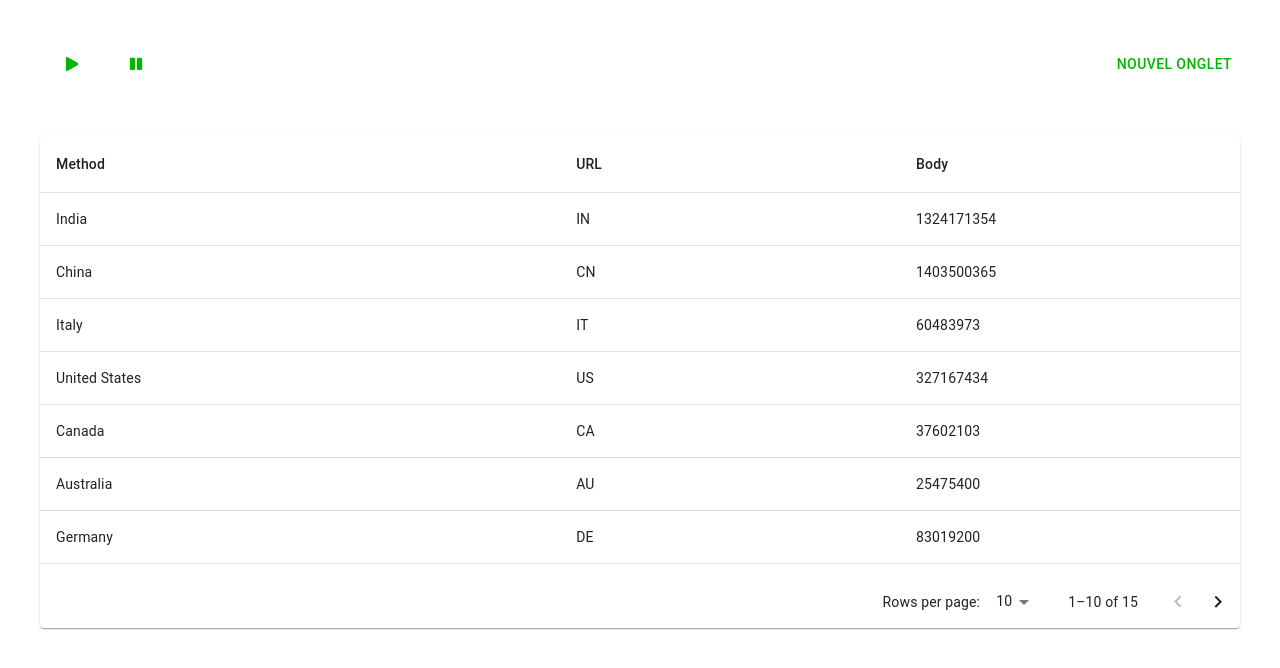
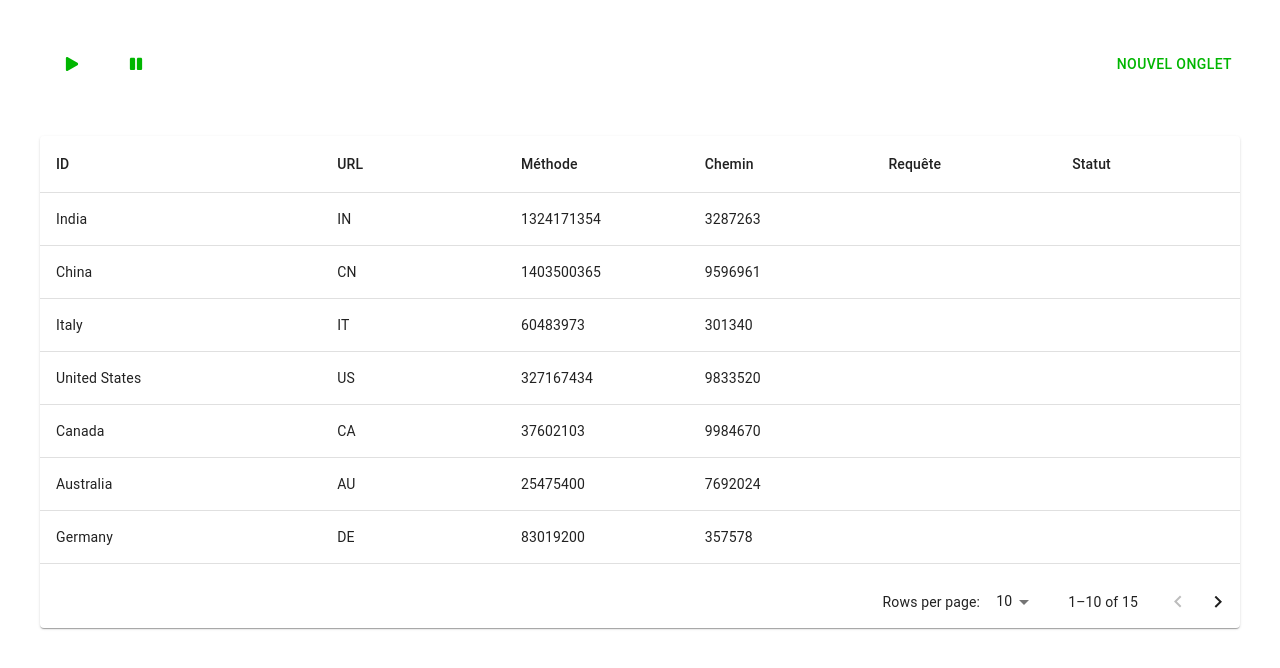
Before and after one commit to LuluLePerdu/ShackoDodo, a React (Vite) app in the folder shack-o-dream/: page / in a window 1280 px wide. Shown: the top 668 px of the page. Built offline with nearby package versions, Linux system fonts and the light colour scheme.

Commit message:
Ajouter champs dans tab

```diff
--- a/shack-o-dream/src/tableaux.jsx
+++ b/shack-o-dream/src/tableaux.jsx
@@ -9,14 +9,17 @@ import TablePagination from '@mui/material/TablePagination';
 import TableRow from '@mui/material/TableRow';
 
 const columns = [
-    { id: 'method', label: 'Method', minWidth: 170 },
+    { id: 'id', label: 'ID', minWidth: 170 },
     { id: 'url', label: 'URL', minWidth: 100 },
-    { id: 'body', label: 'Body', minWidth: 100}
+    { id: 'method', label: 'Méthode', minWidth: 100},
+    { id: 'path', label: 'Chemin', minWidth: 100},
+    { id: 'query', label: 'Requête', minWidth: 100},
+    { id: 'status', label: 'Statut', minWidth: 100}
 
 ];
 
-function createData(method, url, body) {
-    return { method, url, body };
+function createData(id, url, method, path, query, status) {
+    return { id, url, method, path, query, status };
 }
 
 const rows = [
```
